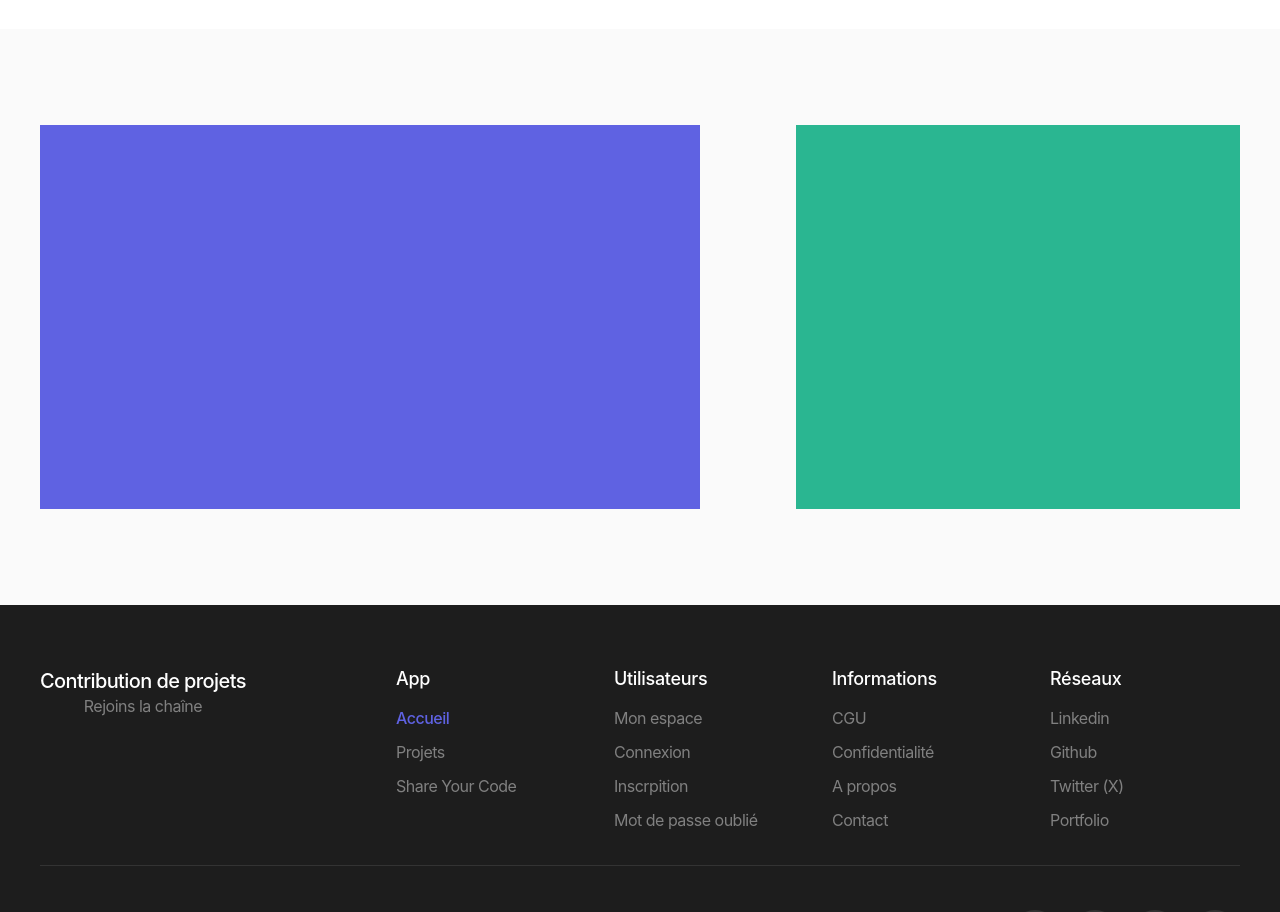
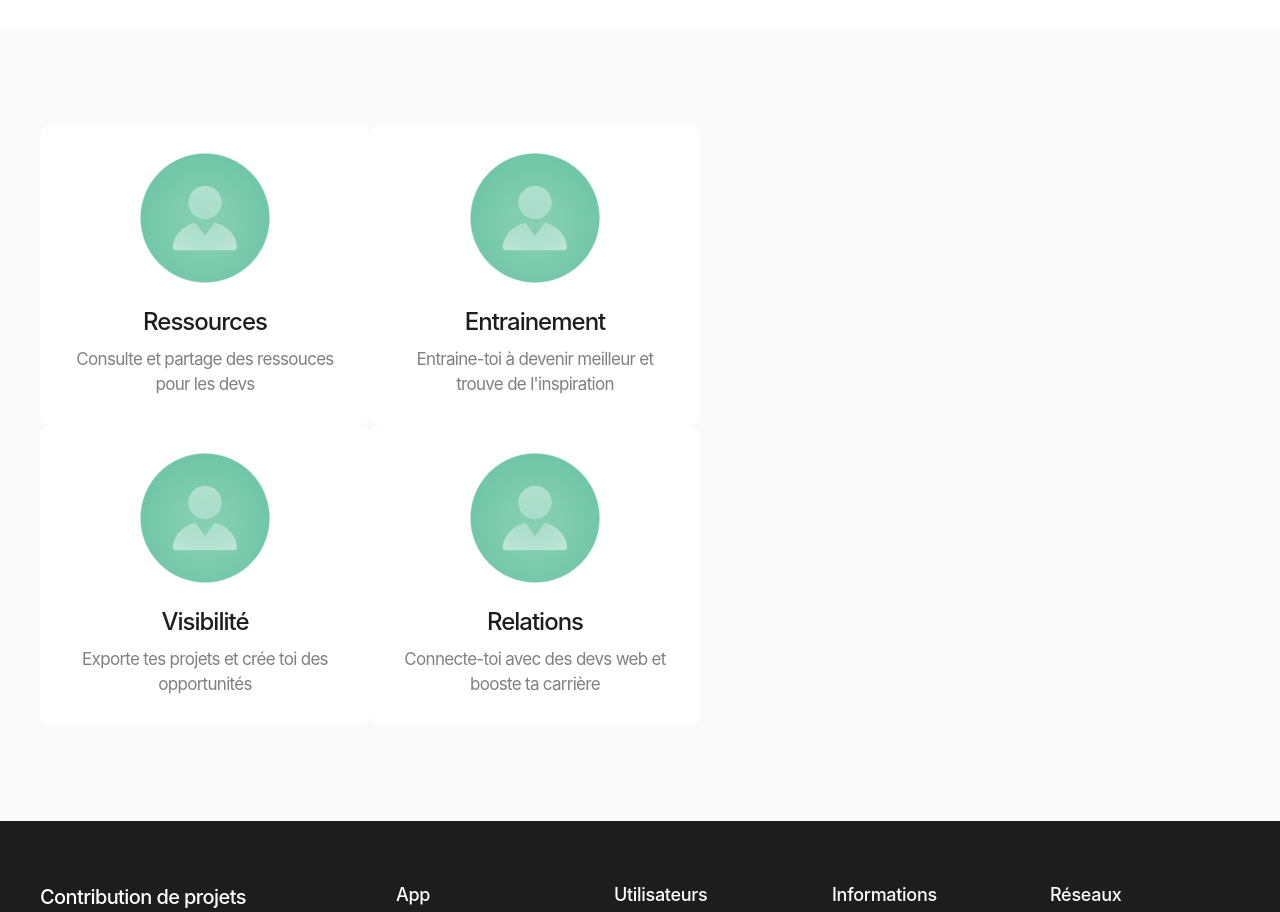
Before and after one commit to FabriceROBERT/Share-Your-Code-v2, a Next.js app: page / in a window 1280 px wide. Shown: the part 760-1672 px from the top of the page. Built offline with nearby package versions, Linux system fonts and the light colour scheme.

Commit message:
Ajout des 4 images du landing page

```diff
--- a/src/ui/design-system/buttons/buttons.tsx
+++ b/src/ui/design-system/buttons/buttons.tsx
@@ -3,6 +3,7 @@ import clsx from "clsx";
 import { Spinner } from "../spinner/spinner";
 import { LinkType, LinkTypes } from "@/lib/link-type";
 import Link from "next/link";
+import React from "react";
 interface Props {
   size?: "small" | "medium" | "large";
   variant?: "accent" | "secondary" | "outline" | "disabled" | "ico";
@@ -17,8 +18,8 @@ interface Props {
   // Va jouer la fonction qui lui sera transmise
   action?: Function;
 }
-
-export const Buttons = ({
+// Autre maniere d'ecrire export const Button = ({size = "medium", variant ="accent"...}: Props)
+export const Buttons: React.FC<Props> = ({
   // Par default
   size = "medium",
   variant = "accent",
@@ -31,7 +32,7 @@ export const Buttons = ({
   baseUrl,
   linkType = "internal",
   action = () => {},
-}: Props) => {
+}) => {
   let variantStyle: string = "",
     sizeStyle: string = "",
     icoSize: number = 0;
--- a/src/ui/modules/landig-page/components/featured/featured.view.tsx
+++ b/src/ui/modules/landig-page/components/featured/featured.view.tsx
@@ -1,12 +1,91 @@
 import Container from "@/ui/components/container/container";
 import React from "react";
+import Avatar from "../../../../../../public/assets/images/avatar.png";
+import { features } from "process";
+import { v4 as uuidv4 } from "uuid";
+import Typography from "@/ui/design-system/typographie/typography";
+import Image from "next/image";
+
+// Je créer l'interface des objets
+interface FeaturesListInterface {
+  imagePath: string;
+  imageAlt: string;
+  title: string;
+  description?: string;
+}
+
+//  J'ajoute en 4 fois les données aux objets featuresData qui prend en paramètre l'interface FeaturesInterface[]
+const featuresData: FeaturesListInterface[] = [
+  {
+    imagePath: "/assets/images/avatar.png",
+    imageAlt: "Illustration",
+    title: "Ressources",
+    description: "Consulte et partage des ressouces pour les devs",
+  },
+  {
+    imagePath: "/assets/images/avatar.png",
+    imageAlt: "Illustration",
+    title: "Entrainement",
+    description: "Entraine-toi à devenir meilleur et trouve de l'inspiration",
+  },
+  {
+    imagePath: "/assets/images/avatar.png",
+    imageAlt: "Illustration",
+    title: "Visibilité",
+    description: "Exporte tes projets et crée toi des opportunités",
+  },
+  {
+    imagePath: "/assets/images/avatar.png",
+    imageAlt: "Illustration",
+    title: "Relations",
+    description: "Connecte-toi avec des devs web et booste ta carrière",
+  },
+];
 
 export default function FeaturedView() {
+  // variable featuredLists affiche les 4
+  const featuredLists = featuresData.map((features) => (
+    <div
+      key={uuidv4()}
+      className="flex flex-col items-center bg-white rounded p-7 "
+    >
+      <div className="w-[130px] h-[130px] rounded-full mb-6 p-10 relative overflow-hidden">
+        <Image
+          fill
+          src={features.imagePath}
+          alt={features.imageAlt}
+          className="object-scale-down"
+        />
+        <Image
+          fill
+          src={features.imagePath}
+          alt={features.imageAlt}
+          className="object-scale-down blur-2xl"
+        />
+      </div>
+      <Typography
+        variant="lead"
+        component="h3"
+        weight="medium"
+        className="text-center mb-2.5"
+      >
+        {features.title}
+      </Typography>
+      <Typography
+        component="p"
+        theme="gray"
+        variant="body-base"
+        className="text-center"
+      >
+        {features.description}
+      </Typography>
+    </div>
+  ));
   return (
     <div className="bg-gray-300">
       <Container className="grid grid-cols-12 gap-24 py-24">
-        <div className="bg-primary h-96 col-span-7"></div>
-        <div className="bg-secondary h-96 col-span-5"></div>
+        <div className="col-span-7 grid grid-cols-2">{featuredLists} </div>
+        <div className="  col-span-5"></div>
       </Container>
     </div>
   );
```
